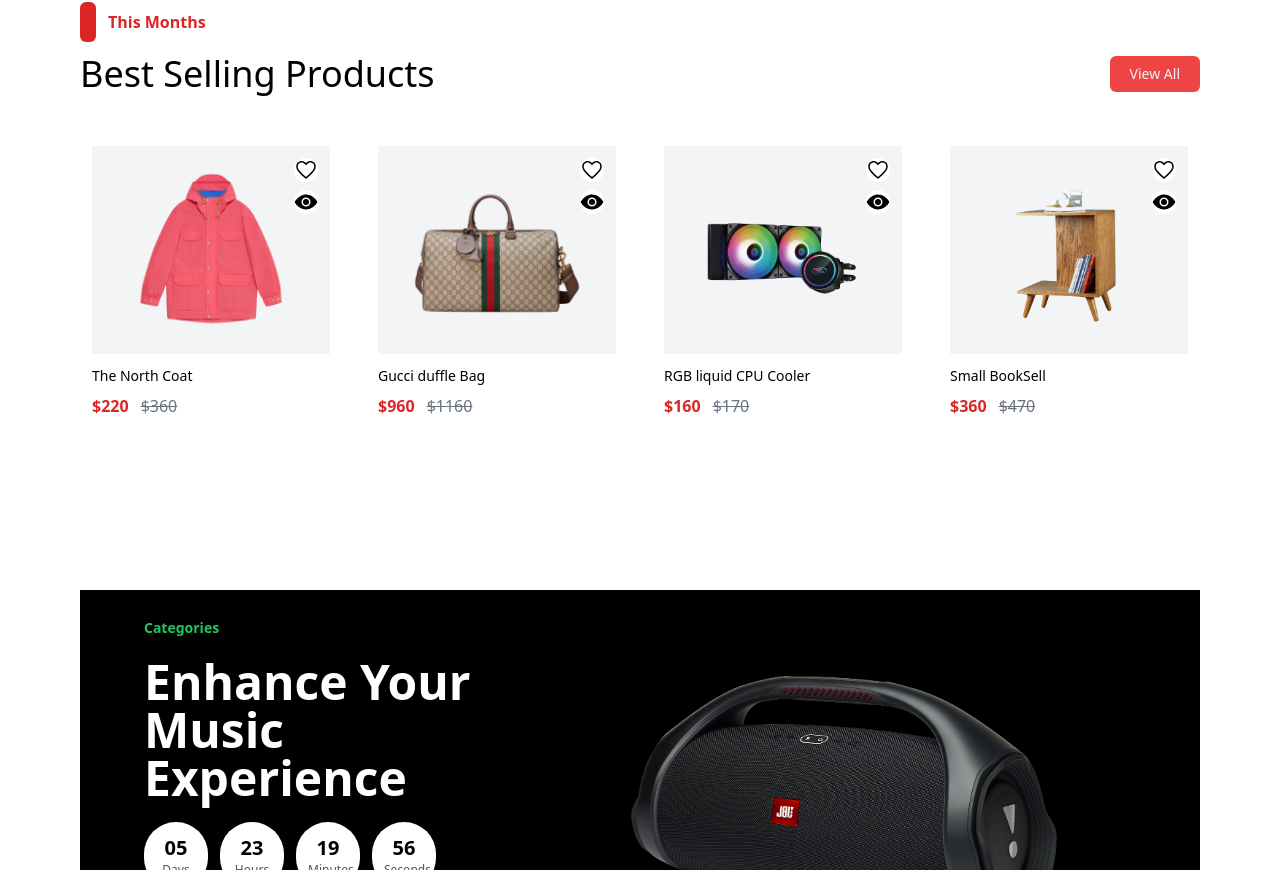
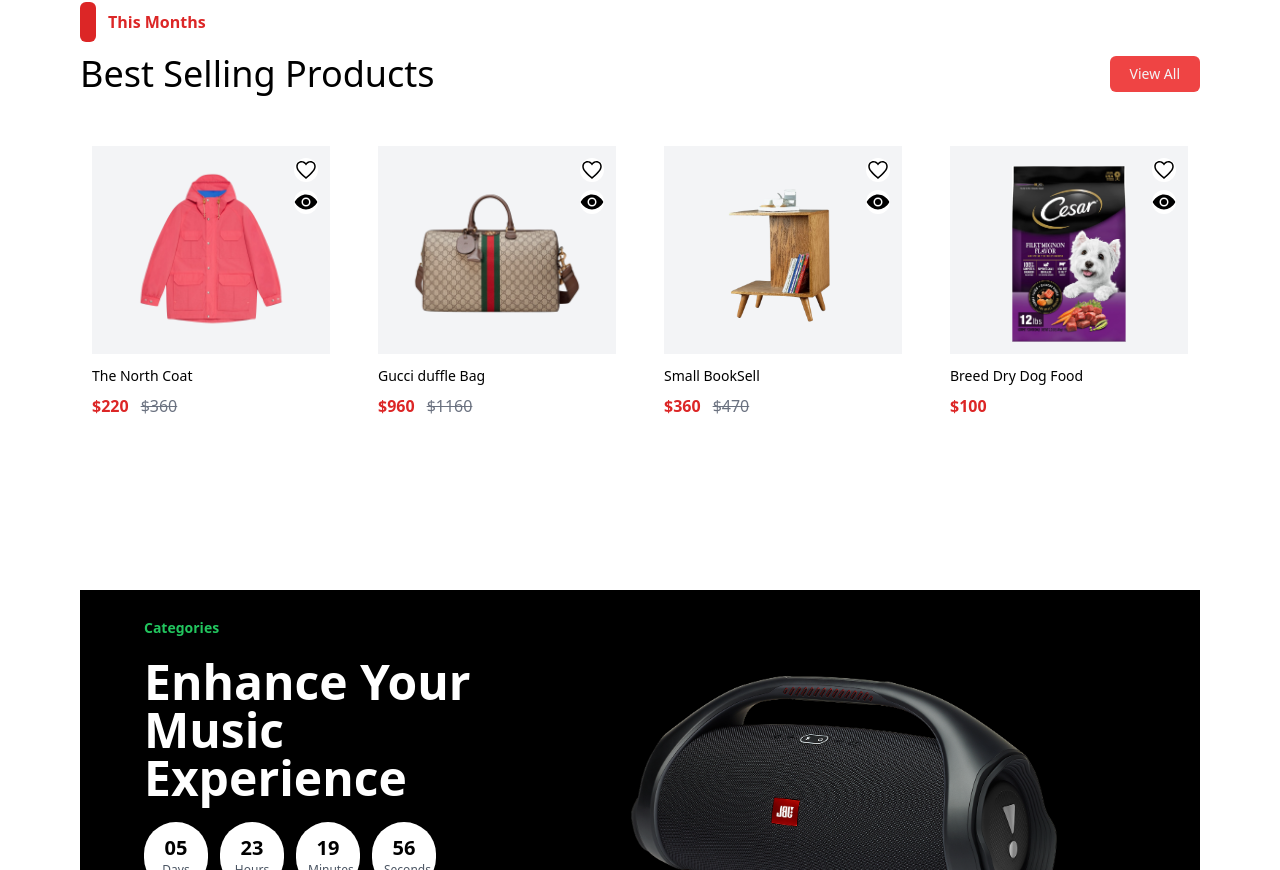
Before and after one commit to lipsa08092/shopify-E-commerce-website, a React (Create React App) app: page / in a window 1280 px wide. Shown: the part 1716-2586 px from the top of the page. Built offline with nearby package versions, Linux system fonts and the light colour scheme.

Commit message:
save products in the local storage

```diff
--- a/src/App.js
+++ b/src/App.js
@@ -1,4 +1,4 @@
-import React from "react";
+import React, { useEffect } from "react";
 import { BrowserRouter, Routes, Route } from "react-router-dom";
 import Navbar from "./Components/Common/Navbar";
 import Home from "./Screens/User/Home";
@@ -9,8 +9,15 @@
 import Login from "./Screens/Auth/Login";
 import Account from "./Screens/NonAuth/Account";
 import Error from "./Screens/NonAuth/Error";
+import { products } from "./Data/Products";
 
 function App() {
+  useEffect(() => {
+    if (!localStorage.getItem("products")) {
+      localStorage.setItem("products", JSON.stringify(products));
+    }
+  }, []);
+
   return (
     <BrowserRouter>
       <Navbar />
--- a/src/Components/Home/BestSelling.jsx
+++ b/src/Components/Home/BestSelling.jsx
@@ -1,51 +1,14 @@
-import React from "react";
+import React, { useEffect, useState } from "react";
 import { IoMdHeartEmpty } from "react-icons/io";
 import { IoEye } from "react-icons/io5";
 
-import sweater from "../../assects/sweater.png";
-import bag from "../../assects/bag.png";
-import cabinet from "../../assects/cabinet.png";
-import Speaker from "../../assects/Speaker.png";
+function BestSelling() {
+  const [products, setProducts] = useState([]);
 
-function BestSelling() {
-  const products = [
-    {
-      id: 1,
-      img: sweater,
-      title: "The North Coat",
-      price: 220,
-      oldPrice: 360,
-      star: 5,
-      rating: 65,
-    },
-    {
-      id: 2,
-      img: bag,
-      title: "Gucci duffle Bag",
-      price: 960,
-      oldPrice: 1160,
-      start: 4.5,
-      rating: 65,
-    },
-    {
-      id: 3,
-      img: Speaker,
-      title: "RGB liquid CPU Cooler",
-      price: 160,
-      oldPrice: 170,
-      start: 4.5,
-      rating: 65,
-    },
-    {
-      id: 4,
-      img: cabinet,
-      title: "Small BookSell",
-      price: 360,
-      oldPrice: 470,
-      start: 4.5,
-      rating: 65,
-    },
-  ];
+  useEffect(() => {
+    const storedProducts = JSON.parse(localStorage.getItem("products")) || [];
+    setProducts(storedProducts.slice(5,9));
+  }, []);
 
   return (
     <div className="py-20 px-5 sm:px-10 lg:px-20">
@@ -85,7 +48,9 @@
 
               <div className="flex gap-3 mt-2">
                 <p className="text-red-600 font-bold">${item.price}</p>
-                <p className="text-gray-500 line-through">${item.oldPrice}</p>
+                <p className="text-gray-500 line-through">
+                  {item.oldPrice && `$${item.oldPrice}`}
+                </p>
               </div>
             </div>
           </div>
--- a/src/Components/Home/ExploreProducts.jsx
+++ b/src/Components/Home/ExploreProducts.jsx
@@ -1,85 +1,15 @@
-import React from "react";
+import React,{useEffect, useState} from "react";
 import { IoMdHeartEmpty } from "react-icons/io";
 import { IoEye } from "react-icons/io5";
 
-import chocolate from "../../assects/chocolate.jpg";
-import camera from "../../assects/camera.png";
-import laptop from "../../assects/laptop.png";
-import cosmetics from "../../assects/cosmetics.png";
-import car from "../../assects/car.png";
-import shoes from "../../assects/shoes.png";
-import remote from "../../assects/remote.png";
-import jacket from "../../assects/jacket.png";
 
 function ExploreProducts() {
-  const products = [
-    {
-      id: 1,
-      img: chocolate,
-      title: "Breed Dry Dog Food",
-      price: 100,
-      start: 3,
-      rating: 35,
-    },
-    {
-      id: 2,
-      img: camera,
-      title: "CANON EOS DSLR Camera",
-      price: 360,
-      start: 4,
-      rating: 95,
-    },
-    {
-      id: 3,
-      img: laptop,
-      title: "ASUS FHD Gaming Laptop",
-      price: 700,
-      start: 5,
-      rating: 325,
-    },
-    {
-      id: 4,
-      img: cosmetics,
-      title: "Curology Product Set",
-      price: 500,
-      start: 4,
-      rating: 145,
-    },
-    {
-      id: 5,
-      img: car,
-      title: "Kids Electric Car",
-      price: 960,
-      arrival: "NEW",
-      start: 5,
-      rating: 65,
-    },
-    {
-      id: 6,
-      img: shoes,
-      title: "Jr. Zoom Soccer Cleats",
-      price: 1160,
-      start: 5,
-      rating: 35,
-    },
-    {
-      id: 7,
-      img: remote,
-      title: "GP11 Shooter USB Gamepad",
-      price: 660,
-      arrival: "NEW",
-      start: 4.5,
-      rating: 55,
-    },
-    {
-      id: 8,
-      img: jacket,
-      title: "Quilted Satin Jacket",
-      price: 660,
-      start: 4.5,
-      rating: 55,
-    },
-  ];
+ const [products, setProducts] = useState([]);
+
+ useEffect(()=> {
+  const storedProducts = JSON.parse(localStorage.getItem("products")) || [];
+  setProducts(storedProducts.slice(8,16));
+ }, []);
 
   return (
     <div className="py-20 px-5 sm:px-10 lg:px-20">
--- a/src/Components/Home/FlashSales.jsx
+++ b/src/Components/Home/FlashSales.jsx
@@ -1,68 +1,17 @@
-import React, { useState } from "react";
+import React, { useState, useEffect } from "react";
 import { FaArrowRightLong, FaArrowLeftLong } from "react-icons/fa6";
 import { IoMdHeartEmpty } from "react-icons/io";
 import { IoEye } from "react-icons/io5";
 
-import Chair from "../../assects/chair.png";
-import Computer from "../../assects/computer.png";
-import Keyboard from "../../assects/keyboard.png";
-import Videogame from "../../assects/videogame.png";
-import Speaker from "../../assects/Speaker.png";
+function FlashSales() {
+  const [products, setProducts] = useState([]);
+  const [index, setIndex] = useState(0);
 
-function FlashSales() {
-  const products = [
-    {
-      id: 1,
-      img: Videogame,
-      title: "HAVIT HV-G92 Gamepad",
-      price: 120,
-      oldPrice: 160,
-      discount: 40,
-      star:5,
-      rating:88
-    },
-    {
-      id: 2,
-      img: Keyboard,
-      title: "AK-900 Wired Keyboard",
-      price: 960,
-      oldPrice: 1160,
-      discount: 35,
-      star:4,
-      rating:75
-    },
-    {
-      id: 3,
-      img: Computer,
-      title: "IPS LCD Gaming Monitor",
-      price: 370,
-      oldPrice: 400,
-      discount: 30,
-      star:5,
-      rating:99
-    },
-    {
-      id: 4,
-      img: Chair,
-      title: "S-Series Comfort Chair",
-      price: 375,
-      oldPrice: 400,
-      discount: 25,
-      star:4.5,
-      rating:99
-    },
-    {
-      id: 5,
-      img: Speaker,
-      title: "RGB liquid CPU Cooler",
-      price: 160,
-      oldPrice: 170,
-      discount: 26,
-      star:4.5,
-      rating:65
-    },
-  ];
-  const [index, setIndex] = useState(0);
+  useEffect(() => {
+    const storedProducts = JSON.parse(localStorage.getItem("products")) || [];
+    setProducts(storedProducts.slice(0, 5));
+  }, []);
+
   const nextSlide = () => {
     if (index < products.length - 1) {
       setIndex(index + 1);
@@ -143,7 +92,10 @@
           }}
         >
           {products.map((item) => (
-            <div key={item.id} className="w-full sm:w-1/2 lg:w-1/4 p-3 flex-shrink-0">
+            <div
+              key={item.id}
+              className="w-full sm:w-1/2 lg:w-1/4 p-3 flex-shrink-0"
+            >
               <div className="p-3 rounded-lg relative">
                 <div className="relative bg-gray-100 pt-5 pb-3 flex items-center justify-center">
                   <img
@@ -168,7 +120,9 @@
 
                 <div className="flex gap-3 mt-2">
                   <p className="text-red-600 font-bold">${item.price}</p>
-                  <p className="text-gray-500 line-through">${item.oldPrice}</p>
+                  <p className="text-gray-500 line-through">
+                    {item.oldPrice && `$${item.oldPrice}`}
+                  </p>
                 </div>
               </div>
             </div>
--- /dev/null
+++ b/src/Data/Products.js
@@ -0,0 +1,163 @@
+import Chair from "../assects/chair.png";
+import Computer from "../assects/computer.png";
+import Keyboard from "../assects/keyboard.png";
+import Videogame from "../assects/videogame.png";
+import Speaker from "../assects/Speaker.png";
+import sweater from "../assects/sweater.png";
+import bag from "../assects/bag.png";
+import cabinet from "../assects/cabinet.png";
+import chocolate from "../assects/chocolate.jpg";
+import camera from "../assects/camera.png";
+import laptop from "../assects/laptop.png";
+import cosmetics from "../assects/cosmetics.png";
+import car from "../assects/car.png";
+import shoes from "../assects/shoes.png";
+import remote from "../assects/remote.png";
+import jacket from "../assects/jacket.png";
+
+ export const products = [
+  {
+    id: 1,
+    img: Videogame,
+    title: "HAVIT HV-G92 Gamepad",
+    price: 120,
+    oldPrice: 160,
+    discount: 40,
+    star: 5,
+    rating: 88,
+  },
+  {
+    id: 2,
+    img: Keyboard,
+    title: "AK-900 Wired Keyboard",
+    price: 960,
+    oldPrice: 1160,
+    discount: 35,
+    star: 4,
+    rating: 75,
+  },
+  {
+    id: 3,
+    img: Computer,
+    title: "IPS LCD Gaming Monitor",
+    price: 370,
+    oldPrice: 400,
+    discount: 30,
+    star: 5,
+    rating: 99,
+  },
+  {
+    id: 4,
+    img: Chair,
+    title: "S-Series Comfort Chair",
+    price: 375,
+    oldPrice: 400,
+    discount: 25,
+    star: 4.5,
+    rating: 99,
+  },
+  {
+    id: 5,
+    img: Speaker,
+    title: "RGB liquid CPU Cooler",
+    price: 160,
+    oldPrice: 170,
+    discount: 26,
+    star: 4.5,
+    rating: 65,
+  },
+  {
+    id: 6,
+    img: sweater,
+    title: "The North Coat",
+    price: 220,
+    oldPrice: 360,
+    star: 5,
+    rating: 65,
+  },
+  {
+    id: 7,
+    img: bag,
+    title: "Gucci duffle Bag",
+    price: 960,
+    oldPrice: 1160,
+    star: 4.5,
+    rating: 65,
+  },
+
+  {
+    id: 8,
+    img: cabinet,
+    title: "Small BookSell",
+    price: 360,
+    oldPrice: 470,
+    star: 4.5,
+    rating: 65,
+  },
+  {
+    id: 9,
+    img: chocolate,
+    title: "Breed Dry Dog Food",
+    price: 100,
+    star: 3,
+    rating: 35,
+  },
+  {
+    id: 10,
+    img: camera,
+    title: "CANON EOS DSLR Camera",
+    price: 360,
+    star: 4,
+    rating: 95,
+  },
+  {
+    id: 11,
+    img: laptop,
+    title: "ASUS FHD Gaming Laptop",
+    price: 700,
+    star: 5,
+    rating: 325,
+  },
+  {
+    id: 12,
+    img: cosmetics,
+    title: "Curology Product Set",
+    price: 500,
+    star: 4,
+    rating: 145,
+  },
+  {
+    id: 13,
+    img: car,
+    title: "Kids Electric Car",
+    price: 960,
+    arrival: "NEW",
+    star: 5,
+    rating: 65,
+  },
+  {
+    id: 14,
+    img: shoes,
+    title: "Jr. Zoom Soccer Cleats",
+    price: 1160,
+    star: 5,
+    rating: 35,
+  },
+  {
+    id: 15,
+    img: remote,
+    title: "GP11 Shooter USB Gamepad",
+    price: 660,
+    arrival: "NEW",
+    star: 4.5,
+    rating: 55,
+  },
+  {
+    id: 16,
+    img: jacket,
+    title: "Quilted Satin Jacket",
+    price: 660,
+    star: 4.5,
+    rating: 55,
+  },
+];
--- a/src/Screens/NonAuth/Account.jsx
+++ b/src/Screens/NonAuth/Account.jsx
@@ -35,7 +35,7 @@
   const handleSave = () => {
     if (newPassword || confirmNewPassword) {
       if (currentPassword !== data.password) {
-        alert("New password do not match");
+        alert("Current password is incorrect");
         return;
       }
       if (newPassword !== confirmNewPassword) {
@@ -57,7 +57,7 @@
     let allUsers = JSON.parse(localStorage.getItem("users")) || [];
     const index = allUsers.findIndex((a) => a.email === data.email);
 
-    if (index !== -1) {
+    if (index >= 0) {
       allUsers[index] = updatedUser;
       localStorage.setItem("users", JSON.stringify(allUsers));
     }
```
Also changed, not shown: src/Components/Common/Navbar.jsx (+66 -35 lines).
